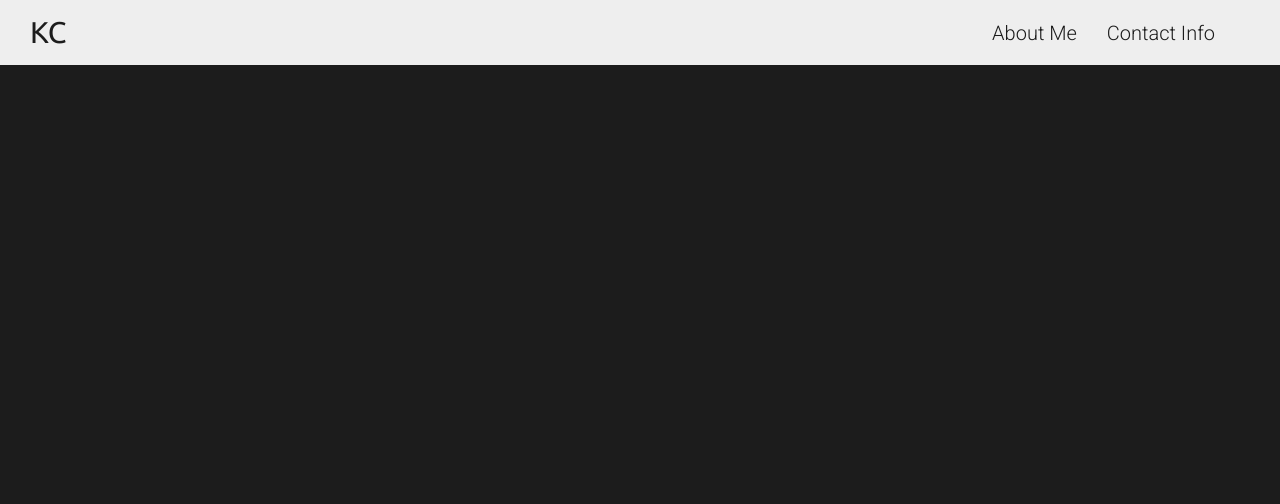
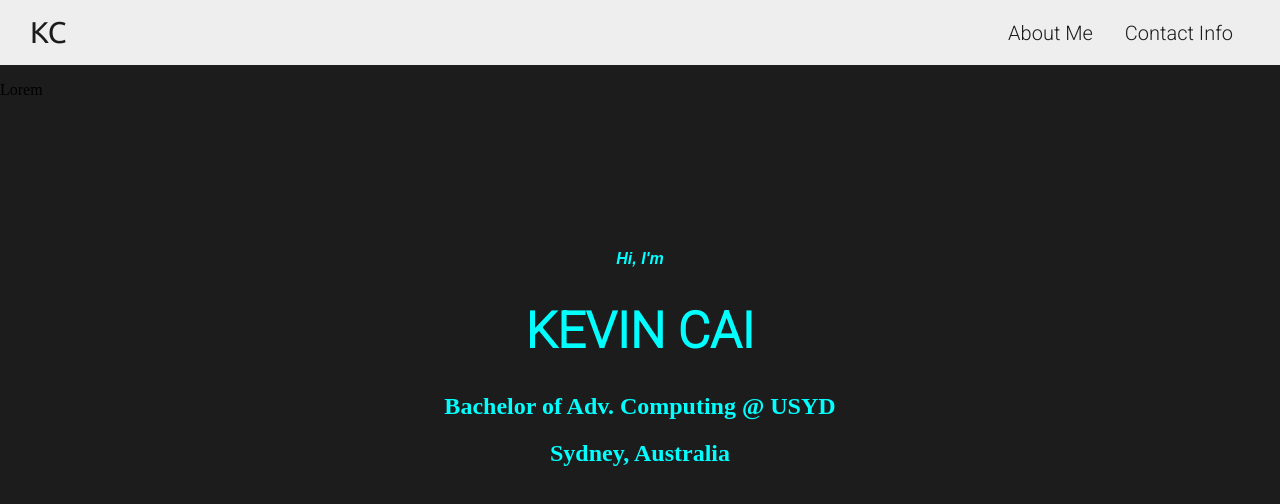
Before and after one commit to Nephixa/firstWebsite, a React (Create React App) app: page / in a window 1280 px wide. Shown: the top 504 px of the page. Built offline with nearby package versions, Linux system fonts and the light colour scheme.

Commit message:
centered text

```diff
--- a/src/App.js
+++ b/src/App.js
@@ -1,10 +1,15 @@
 import './App.scss';
 import Header from './components/header'
+import Body from './components/body'
 
 function App() {
   return (
     <div className="App">
       <Header />
+      <div className="title">
+        <Body />
+      </div>
+
     </div>
   );
 }
--- a/src/App.scss
+++ b/src/App.scss
@@ -1,5 +1,38 @@
 $background-colour: #1C1C1C;
 
+.App {
+    // display: flex;
+    // flex-direction: column;
+    // justify-content: center;
+    min-height: 100vh;
+    // text-align: center;
+}
+
+// .item1 {
+// }
+
+// .item2 {
+//     min-height: 100vh;
+//     border: 1px solid white;
+//     text-align: center;
+// }
+
+.title {
+    // display: flex;
+    // justify-content: center;
+    // flex-direction: column;
+    // text-align: center;
+    // top: 45%;
+    // left: 50%;
+    // position: fixed;
+    // transform: translate(-50%, -50%)
+
+    height: 100vh;
+    display: flex;
+    justify-content: center;
+    align-items: center;
+}
+
 body {
-    background: $background-colour;
+    margin: 0;
 }
--- /dev/null
+++ b/src/components/body.js
@@ -0,0 +1,20 @@
+import React from 'react'
+import './body.scss'
+
+function Body() {
+    return (
+        <div className="hero">
+            <div className="inner-hero">
+                <h3 className="pre-intro">Hi, I'm</h3>
+                <h1 className="name">KEVIN CAI</h1>
+                <h2 className="degree">Bachelor of Adv. Computing @ USYD</h2>
+                <h2 className="location">Sydney, Australia</h2>
+            </div>
+            <div className="projects">
+                <p>Lorem</p>
+            </div>
+        </div>
+    )
+}
+
+export default Body
--- /dev/null
+++ b/src/components/body.scss
@@ -0,0 +1,42 @@
+// :root {
+//     $background-colour: #1C1C1C;
+//     background: $background-colour;
+// }
+
+$background-colour: #1C1C1C;
+$font-colour: cyan;
+
+.hero {
+    height: 100vh;
+    width: 100%;
+    background: $background-colour;
+
+    .inner-hero {
+        text-align: center;
+        top: 45%;
+        left: 50%;
+        transform: translate(-50%, -50%);
+        position: absolute;
+        color: $font-colour;
+    }
+
+    // .projects {
+    //     height: 100vh;
+    //     width: 100%;
+    //     background: white;
+    //     position: relative;
+    // }
+
+    .pre-intro {
+        font-size: 16px;
+        font-family: sans-serif;
+        font-style: italic;
+    }
+
+    .name {
+        font-size: 50px;
+        font-family: 'Roboto', sans-serif;
+    }
+
+
+}
--- a/src/components/header.js
+++ b/src/components/header.js
@@ -1,9 +1,9 @@
 import React from 'react'
 import './header.scss'
 
-export default function Header() {
+function Header() {
     return (
-        <div className="header">
+        <header className="header">
             <div className="flex-container">
                 <div className='logo'>KC</div>
                 <div className="navbar">
@@ -12,6 +12,8 @@ export default function Header() {
                 </div>
 
             </div>
-        </div>
+        </header>
     )
 }
+
+export default Header
--- a/src/components/header.scss
+++ b/src/components/header.scss
@@ -6,7 +6,8 @@ $font-colour: #1C1C1C;
     background: $header-colour;
     color: $font-colour;
     margin: 0;
-}
+    // position: fixed;
+    // width: 100%;
 
     .flex-container {
         display: flex;
@@ -15,12 +16,12 @@ $font-colour: #1C1C1C;
         align-items: center;
     }
 
-.header .flex-container .navbar {
+    .navbar {
         display: flex;
         flex-direction: row;
         justify-content: flex-end;
-    gap: 30px;
-    margin: 0 50px;
+        gap: 2rem;
+        margin: 0 2rem;
         font-size: 20px;
         font-family: 'Roboto', 'Roboto Mono', 'Ubuntu', sans-serif, monospace;
     }
@@ -30,7 +31,4 @@ $font-colour: #1C1C1C;
         font-family: 'Ubuntu', monospace;
         padding: 0 15px;
     }
-
-body {
-    margin: 0;
 }
```
Also changed, not shown: 1 other file (tests, documents, lock files or other folders). Lines whose indentation alone changed are shown as unchanged.
